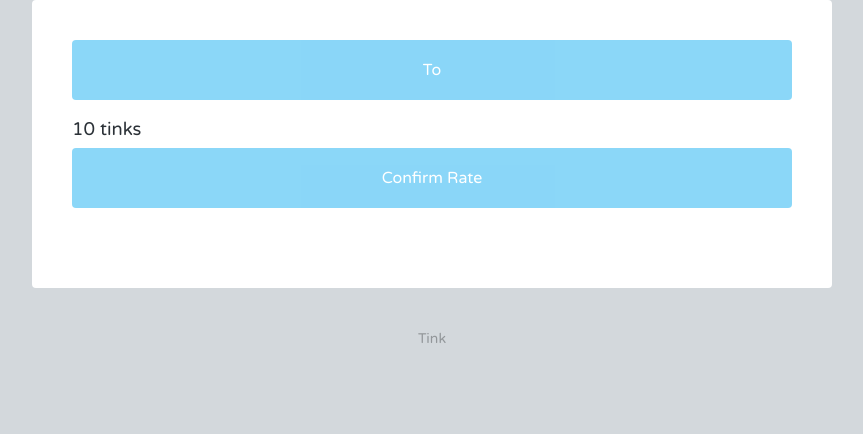
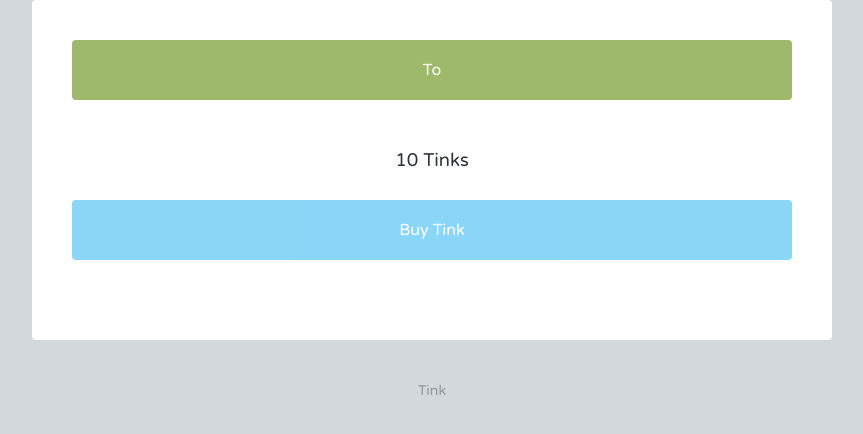
Before and after one commit to youndukn/tink, a Python web app: template templates/admin.html in a window 1280 px wide. Shown: the part 90-524 px from the top of the page, without its empty margins (208-1071 px from the left). Run offline with Jinja, Linux system fonts and the light colour scheme; the template is opened without the code that fills it: most values are stand-ins (such as "Sample title", 1, 10 or a date in 2020); form fields are guessed from the names that the template uses; some libraries are stand-ins or nearby versions.

Commit message:
Initial version of private sales

```diff
--- a/models.py
+++ b/models.py
@@ -111,6 +111,7 @@
     eth = FloatField()
     icx = FloatField()
     tink = FloatField()
+    confirm = BooleanField()
 
     class Meta:
         database = DATABASE
--- a/static/css/main.css
+++ b/static/css/main.css
@@ -18,7 +18,7 @@
 }
 
 /*Typography*/
-h1, h2, h3, h4 {
+h1, h2, h3, h4, h5 {
   font-size: 1.15em;
   font-weight: normal;
   margin: 0;
@@ -39,11 +39,14 @@
 h4 {
   margin: 10px 0 0;
   opacity: .7;
-  font-size: 2em;
+  font-size: 1.4em;
+  text-align: right;
 }
 h5 {
-    margin: 0;
+  text-align: center;
+  line-height: 80px;
 }
+
 p {
   margin: 0;
   line-height: 1.5em;
@@ -135,6 +138,8 @@
 }
 input {
   width: 100%;
+  font-size: 2em;
+  text-align: center;
   border: 0;
   border-bottom: 2px solid #D3D8DC;
   outline: 0;
@@ -172,6 +177,17 @@
   opacity: .8;
   transition: .35s linear;
 }
+
+select {
+  width: 100%;
+  padding: 20px 0;
+  text-align: center;
+  border: 0;
+  border-radius: 4px;
+  opacity: .8;
+  transition: .35s linear;
+}
+
 button:hover {
   opacity: 1;
 }
@@ -180,9 +196,30 @@
     margin: 0 auto;
     text-align: center;
 }
+
+
 .toButton {
   width: 100%;
   padding: 20px 0;
+  font-size: 1em;
+  text-align: center;
+  background: #86a846;
+  color: #fff;
+  border: 0;
+  border-radius: 4px;
+  opacity: .8;
+  transition: .35s linear;
+}
+
+.toButton:hover {
+  opacity: 1;
+  color: inherit;
+}
+
+.buyButton {
+  width: 100%;
+  padding: 20px 0;
+  font-size: 1em;
   text-align: center;
   background: #6ECDF7;
   color: #fff;
@@ -192,6 +229,10 @@
   transition: .35s linear;
 }
 
+.buyButton:hover {
+  opacity: 1;
+  color: inherit;
+}
 
 /*Profile*/
 .stats {
@@ -290,6 +331,12 @@
   float: left;
   width: 49%;
 }
+.grid-r-50{
+  display: inline-block;
+  text-align: right;
+  float: right;
+  width: 49%;
+}
 .grid-33{
     display: inline-block;
   float: left;
--- a/templates/admin.html
+++ b/templates/admin.html
@@ -15,14 +15,13 @@
             {% if field.label.text == "Coin" %} {{ form.coin(placeholder='Coin') }} {% endif%}
             {% if field.label.text == "Type" %} {{ render_field(field) }} {% endif%}
         {% endif %}
-
     {% endfor %}
 
     {{ form.btns(value="To", class="toButton") }}
-     <h2>
-         <a> {{ tink }} tinks</a>
-     </h2>
-    {{ form.btns(value="Confirm Rate",  class="toButton") }}
+     <h5>
+         <a> {{ tink }} Tinks</a>
+     </h5>
+     {{ form.btns(value="Buy Tink",  class="buyButton") }}
 
 </form>
 {% endblock %}
--- a/templates/coin_stream.html
+++ b/templates/coin_stream.html
@@ -5,7 +5,7 @@
     <article>
 
         <h2>
-            <a href="{{ url_for('coin', username=coin.user.username) }}">My Address : {{ coin.add }}</a>
+            <a >My Address : {{ coin.add }}</a>
         </h2>
           <div class="row">
 
@@ -33,9 +33,9 @@
             <a> </a>
         </h2>
 
-        <h2>
+        <h4>
             <a>To Address : {{ address }}</a>
-        </h2>
+        </h4>
 
     </article>
 {% endfor %}
--- a/templates/layout.html
+++ b/templates/layout.html
@@ -3,7 +3,7 @@
     <head>
         <meta charset="utf-8">
         <meta http-equiv="X-UA-Compatible" content="IE=edge,chrome=1">
-        <title>{% block title %}TwoCans{% endblock %}</title>
+        <title>{% block title %}Tink{% endblock %}</title>
         <meta name="description" content="">
         <meta name="viewport" content="width=device-width, initial-scale=1">
         <link href='http://fonts.googleapis.com/css?family=Varela+Round' rel='stylesheet' type='text/css'>
--- a/templates/stream.html
+++ b/templates/stream.html
@@ -3,9 +3,9 @@
 {% block content %}
 {% for post in stream %}
     <article>
-        <h2>
+        <h5>
             <a href="{{ url_for('stream', username=post.user.username) }}">{{ post.user.username }}</a>
-        </h2>
+        </h5>
         <i class="clock"></i>
         <time data-time="{{ post.timestamp }}" class="distime" datetime="{{ post.timestamp.strftime('%Y-%m-%d %H:%M:%S') }}">{{ post.timestamp.strftime('%Y-%m-%d %H:%M:%S') }}</time>
         <a href="{{url_for('view_post', post_id=post.id)}}" class="view">View</a>
```
Also changed, not shown: app.py (+25 -16 lines), forms.py (+12 -2 lines), social.db, static/img/icon-logo.svg (deleted).
